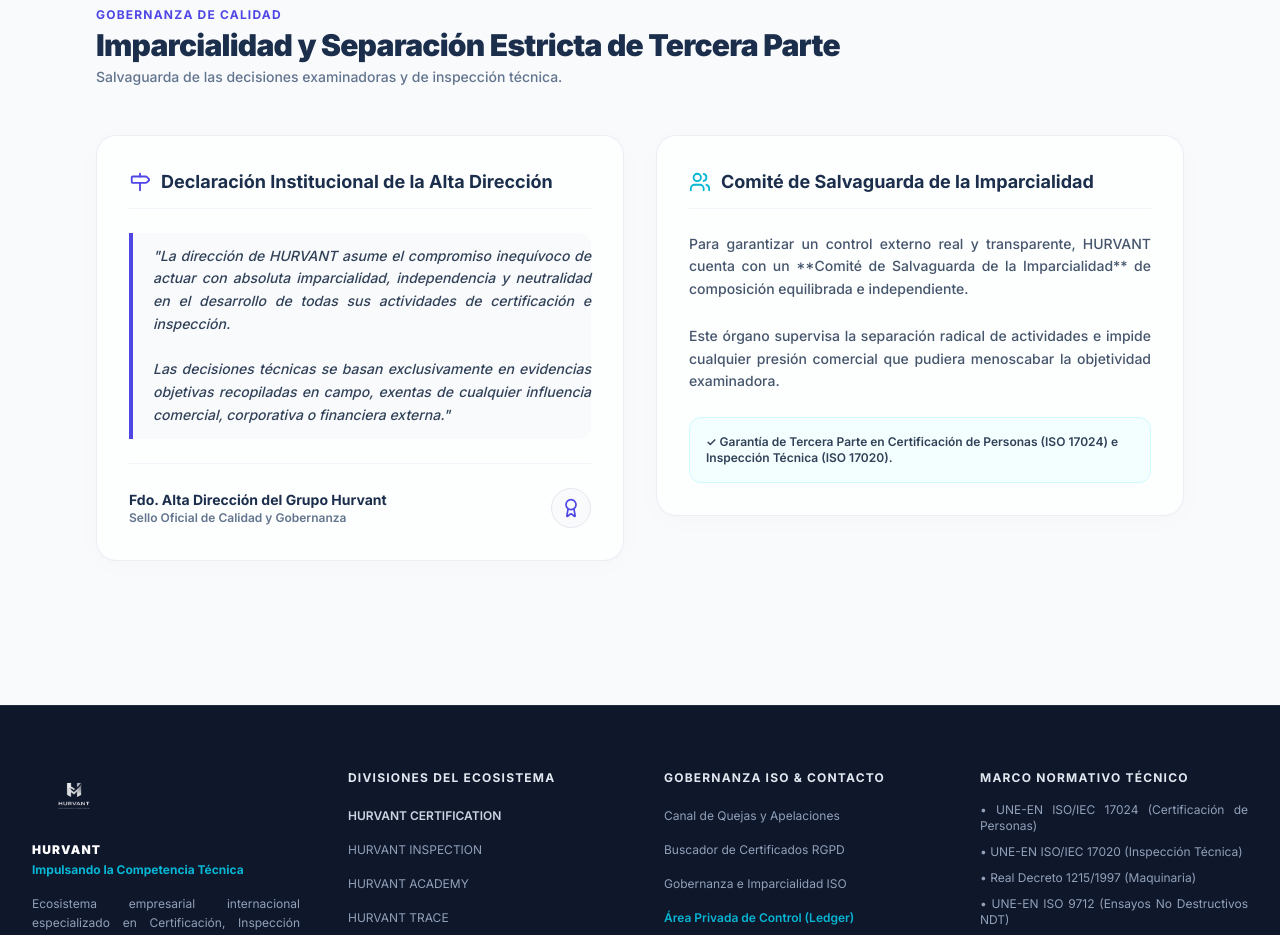
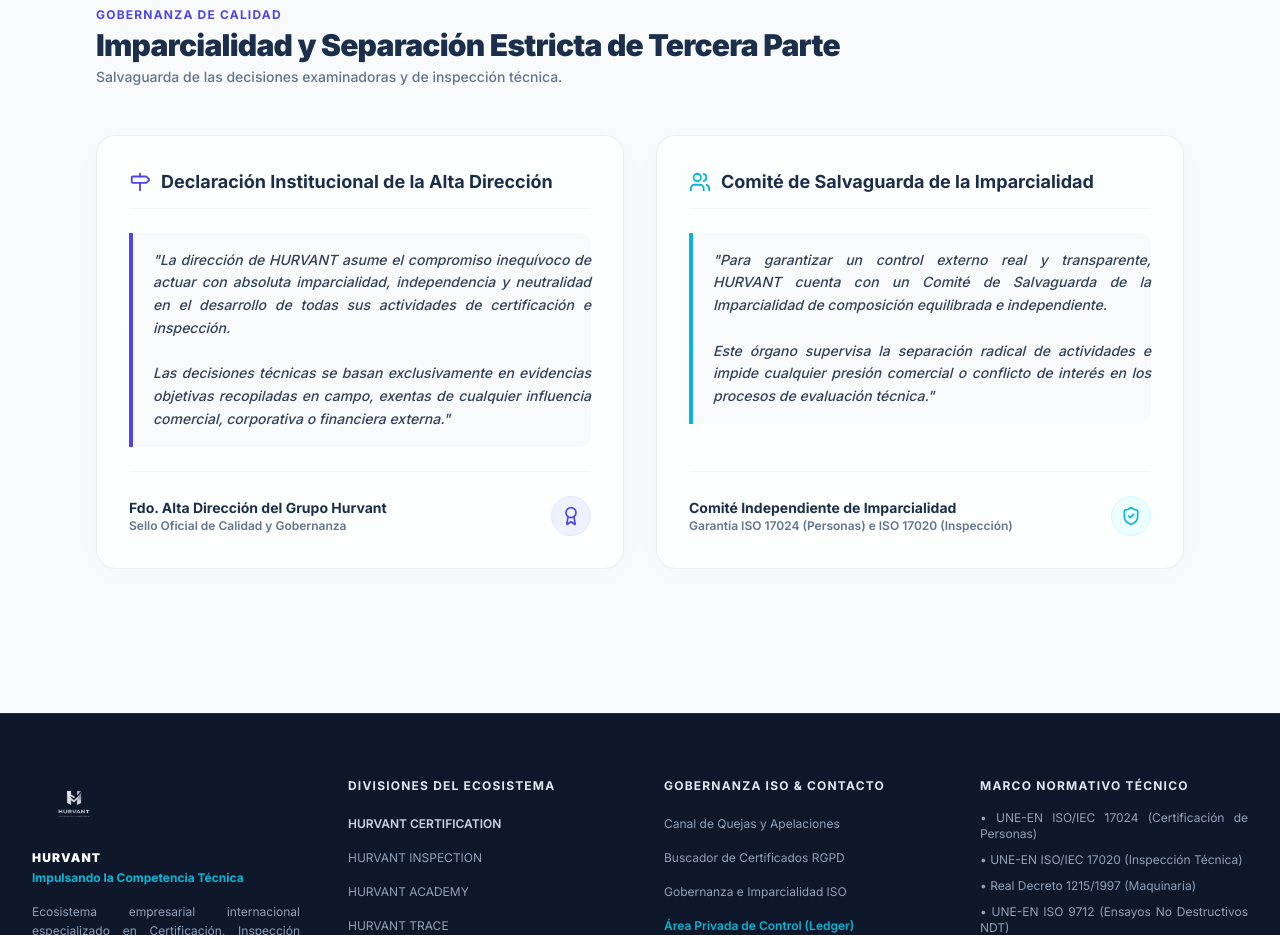
Before and after one commit to Triflonco/Hurvant-Certification, a React (Vite) app: page /sobre-hurvant in a window 1280 px wide. Shown: the part 1760-2695 px from the top of the page. Built offline with nearby package versions, Linux system fonts and the light colour scheme.

Commit message:
style: homogeneizar y hacer 100% simetricas las tarjetas de gobernanza e imparcialidad en About

```diff
--- a/src/components/About.jsx
+++ b/src/components/About.jsx
@@ -123,49 +123,55 @@
           </p>
         </div>
 
-        <div className="grid grid-cols-1 lg:grid-cols-2 gap-8 items-start">
+        <div className="grid grid-cols-1 lg:grid-cols-2 gap-8 items-stretch">
           {/* Declaración de la Alta Dirección */}
-          <article className="glass-card rounded-custom-lg p-8 border border-slate-200/60 shadow-xs relative overflow-hidden bg-white">
+          <article className="glass-card rounded-custom-lg p-8 border border-slate-200/80 shadow-xs relative overflow-hidden bg-white flex flex-col justify-between">
+            <div>
               <h4 className="text-lg font-bold text-hurvant-navy mb-6 border-b border-slate-100 pb-3 flex items-center gap-2.5">
-              <Milestone className="h-5.5 w-5.5 text-hurvant-indigo" />
-              Declaración Institucional de la Alta Dirección
+                <Milestone className="h-5.5 w-5.5 text-hurvant-indigo shrink-0" />
+                <span>Declaración Institucional de la Alta Dirección</span>
               </h4>
 
-            <div className="space-y-6">
-              <blockquote className="border-l-4 border-hurvant-indigo pl-5 py-3 font-medium text-slate-700 italic text-xs sm:text-sm leading-relaxed bg-slate-50 rounded-r-custom-md">
+              <blockquote className="border-l-4 border-hurvant-indigo pl-5 py-4 font-medium text-slate-700 italic text-xs sm:text-sm leading-relaxed bg-slate-50 rounded-r-custom-md">
                 "La dirección de HURVANT asume el compromiso inequívoco de actuar con absoluta imparcialidad, independencia y neutralidad en el desarrollo de todas sus actividades de certificación e inspección.
                 <br /><br />
                 Las decisiones técnicas se basan exclusivamente en evidencias objetivas recopiladas en campo, exentas de cualquier influencia comercial, corporativa o financiera externa."
               </blockquote>
+            </div>
 
-              <div className="pt-6 border-t border-slate-100 flex items-center justify-between">
+            <div className="pt-6 border-t border-slate-100 flex items-center justify-between mt-6">
               <div>
                 <strong className="text-xs sm:text-sm text-hurvant-navy block font-bold">Fdo. Alta Dirección del Grupo Hurvant</strong>
                 <span className="text-xs text-slate-500 font-semibold block">Sello Oficial de Calidad y Gobernanza</span>
               </div>
-                <div className="h-10 w-10 bg-slate-50 border border-slate-200 rounded-full flex items-center justify-center">
+              <div className="h-10 w-10 bg-indigo-50 border border-indigo-100 rounded-full flex items-center justify-center shrink-0">
                 <Award className="h-5 w-5 text-hurvant-indigo" />
-                </div>
               </div>
             </div>
           </article>
 
           {/* Comité de Salvaguarda */}
-          <article className="glass-card rounded-custom-lg p-8 border border-slate-200/60 shadow-xs relative overflow-hidden bg-white">
+          <article className="glass-card rounded-custom-lg p-8 border border-slate-200/80 shadow-xs relative overflow-hidden bg-white flex flex-col justify-between">
+            <div>
               <h4 className="text-lg font-bold text-hurvant-navy mb-6 border-b border-slate-100 pb-3 flex items-center gap-2.5">
-              <Users className="h-5.5 w-5.5 text-hurvant-cyan" />
-              Comité de Salvaguarda de la Imparcialidad
+                <Users className="h-5.5 w-5.5 text-hurvant-cyan shrink-0" />
+                <span>Comité de Salvaguarda de la Imparcialidad</span>
               </h4>
 
-            <div className="space-y-6 text-xs sm:text-sm leading-relaxed text-slate-600 font-medium">
-              <p>
-                Para garantizar un control externo real y transparente, HURVANT cuenta con un **Comité de Salvaguarda de la Imparcialidad** de composición equilibrada e independiente.
-              </p>
-              <p>
-                Este órgano supervisa la separación radical de actividades e impide cualquier presión comercial que pudiera menoscabar la objetividad examinadora.
-              </p>
-              <div className="bg-cyan-50/60 border border-cyan-100 p-4 rounded-custom-md text-xs text-slate-700 font-semibold">
-                ✓ Garantía de Tercera Parte en Certificación de Personas (ISO 17024) e Inspección Técnica (ISO 17020).
+              <blockquote className="border-l-4 border-hurvant-cyan pl-5 py-4 font-medium text-slate-700 italic text-xs sm:text-sm leading-relaxed bg-slate-50 rounded-r-custom-md">
+                "Para garantizar un control externo real y transparente, HURVANT cuenta con un Comité de Salvaguarda de la Imparcialidad de composición equilibrada e independiente.
+                <br /><br />
+                Este órgano supervisa la separación radical de actividades e impide cualquier presión comercial o conflicto de interés en los procesos de evaluación técnica."
+              </blockquote>
+            </div>
+
+            <div className="pt-6 border-t border-slate-100 flex items-center justify-between mt-6">
+              <div>
+                <strong className="text-xs sm:text-sm text-hurvant-navy block font-bold">Comité Independiente de Imparcialidad</strong>
+                <span className="text-xs text-slate-500 font-semibold block">Garantía ISO 17024 (Personas) e ISO 17020 (Inspección)</span>
+              </div>
+              <div className="h-10 w-10 bg-cyan-50 border border-cyan-100 rounded-full flex items-center justify-center shrink-0">
+                <ShieldCheck className="h-5 w-5 text-hurvant-cyan" />
               </div>
             </div>
           </article>
```
Lines whose indentation alone changed are shown as unchanged.
